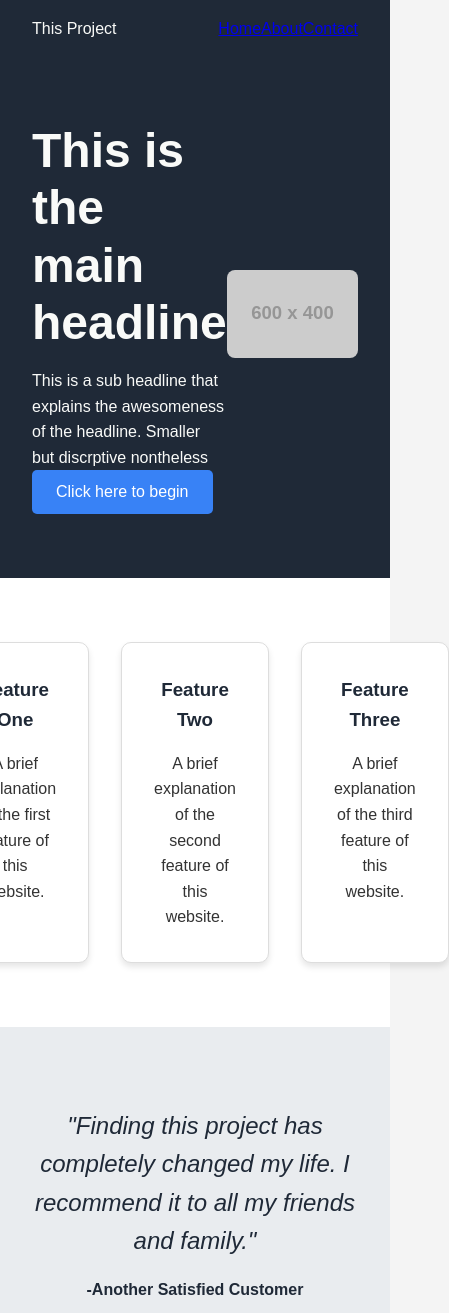
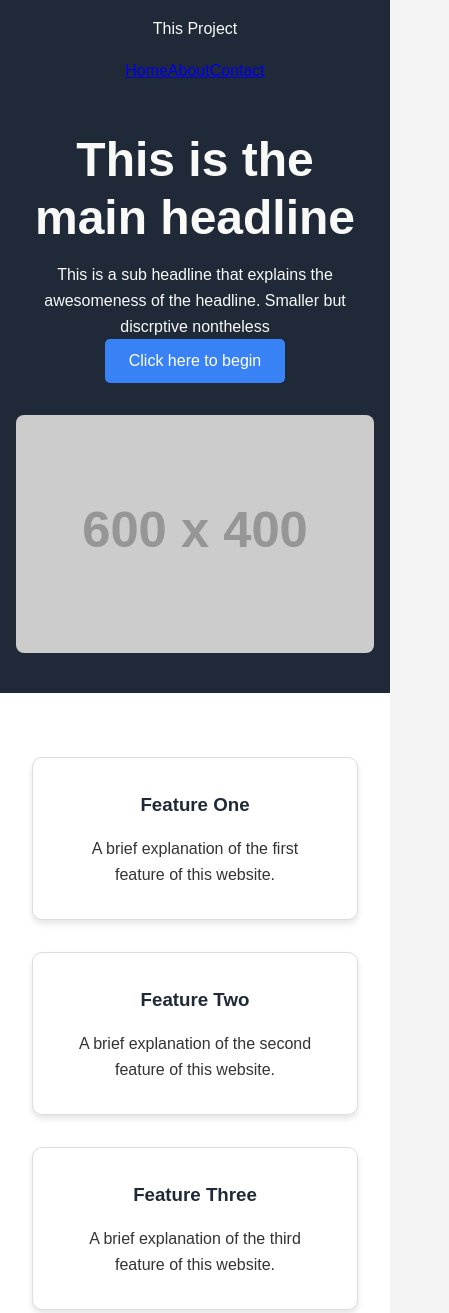
Before and after one commit to MEthridge902003/landing-page, a plain HTML site: page index.html in a window 390 px wide. Shown: the top 1313 px of the page, 449 px wide, since content can reach past the window. Drawn offline with Linux system fonts and the light colour scheme; placeholder pictures from the web are drawn by us.

Commit message:
Add media query adjustment to .css

```diff
--- a/style.css
+++ b/style.css
@@ -120,3 +120,29 @@ footer {
     border:2px solid white;
     color:white;
 }
+/*This is to adjust for mobile devices*/
+@media (max-width:768px) {
+    .hero {
+        flex-direction: column;
+        text-align: center;
+        padding:2rem 1rem;
+    }
+    .hero-content {
+        margin-bottom:2rem;
+    }
+    .features {
+        flex-direction: column;
+        align-items: center;
+    }
+    .feature-item {
+        max-width:100%;
+        width:100%;
+    }
+    nav {
+        flex-direction: column;
+        gap:1rem;
+    }
+    nav ul {
+        padding: 0;
+    }
+}
```
